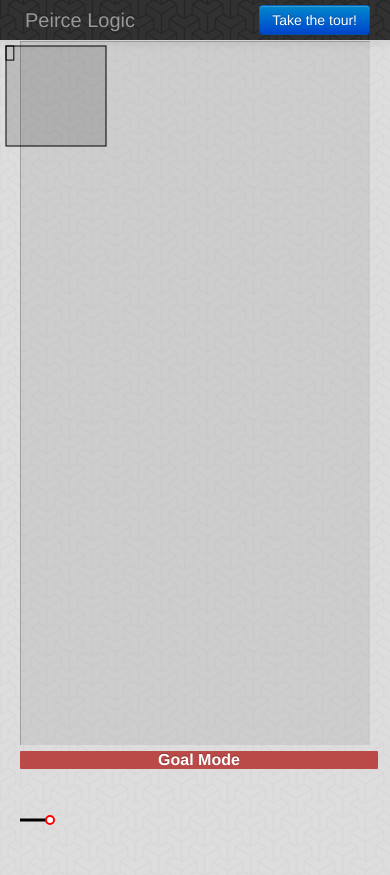
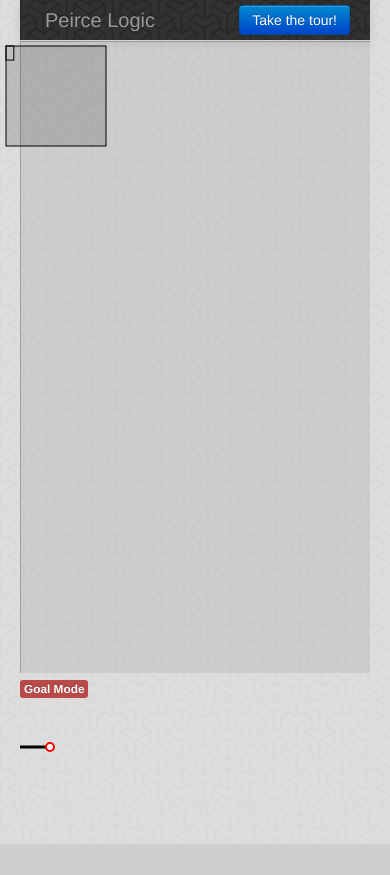
Before and after one commit to pdwood/Peirce-Logic, a Python web app: template appengine/templates/index.html in a window 390 px wide. After the commit the page ends 844 px from the top, so only its background shows below. Run offline with Jinja, Linux system fonts and the light colour scheme; the template is opened without the code that fills it, so the values that code supplies are empty; some libraries are stand-ins or nearby versions.

Commit message:
[touch] css height scaling for all browsers fixed all navbar over drawing, needs to be made to override @media body in bootstrap responsive

```diff
--- a/appengine/css/style.css
+++ b/appengine/css/style.css
@@ -2,27 +2,36 @@
 {
     z-index: 1;
     overflow: hidden;
-
+	height: calc(100% - 180px);
+	height: -moz-calc(100$ - 180px);
+	height: webkit-calc(100% - 180px);
 	width: 100%;
 }
 
 
 #paper{
 	width: 100%;
-	height: calc(100% - 140px);
-	height: -moz-calc(100$ - 140px);
-	height: webkit-calc(100% - 140px);
+	height: calc(100% - 180px);
+	height: -moz-calc(100$ - 180px);
+	height: webkit-calc(100% - 180px);
 }
 
 #timeline
 {
     background: url(../img/patternlight.png);
-	width: 100%
+	width: 100%;
+}
+
+#no_margin
+{
+	margin-left: 0px;
+	margin-right: 0px
 }
 
 body
 {
-    background: url(../img/patternlight.png)
+	background: url(../img/patternlight.png);
+}
 }
 
 #ModeLink
@@ -32,6 +41,13 @@
     -webkit-border-radius: 1px;
     -moz-border-radius: 1px;
     border-radius: 1px;
-    width: 100%;
+    width: calc(100% - 8px);
+	width: -moz-calc(100$ - 8px);
+	width: webkit-calc(100% - 8px);
     text-align: center
 }
+
+.navbar.navbar-inverse.navbar-static-top.fixedbar	 {
+margin-left: 0px;
+margin-right: 0px;
+}
--- a/appengine/js/Peirce.js
+++ b/appengine/js/Peirce.js
@@ -32,7 +32,7 @@
 		TheProof.execute_transfer();
 	};
 
-	Timeline = Raphael('timeline', TIMELINE_CANVAS_WIDTH(), TIMELINE_CANVAS_HEIGHT());
+	Timeline = Raphael('timeline', '100%', TIMELINE_CANVAS_HEIGHT());
 	branches.draw.call(Timeline, TheProof);
 
 	$(window).resize( function() {
--- a/appengine/templates/index.html
+++ b/appengine/templates/index.html
@@ -24,11 +24,6 @@
     <!-- Smoke -->
     <link rel="stylesheet" href="../css/smoke.css" type="text/css" media="screen" />
     <link rel="stylesheet" href="../css/smoke_100theme.css" type="text/css" media="screen" />
-
-    <!-- Styles --><!--
-    <link rel="stylesheet" href="../css/main.css">
-    <link rel="stylesheet" href="../css/normalize.css"> -->
-    <link rel="stylesheet" href="../css/style.css">
 
     <!-- Libraries -->
     <script src="../js/libs/boilerplate/vendor/jquery-1.8.0.min.js" type="text/javascript"></script>
@@ -66,15 +61,21 @@
     <script src="../js/gui/branches.js" type="text/javascript"></script>
 
     <script src="../js/tour.js" type="text/javascript"></script>
+
+	<!-- Styles --><!--
+    <link rel="stylesheet" href="../css/main.css">
+    <link rel="stylesheet" href="../css/normalize.css"> -->
+    <link rel="stylesheet" href="../css/style.css">
+
 </head>
-<body>
+<body id = "no_margin">
 <!--[if lt IE 7]>
     <p class="chromeframe">You are using an outdated browser. <a href="http://browsehappy.com/">Upgrade your browser today</a> or <a href="http://www.google.com/chromeframe/?redirect=true">install Google Chrome Frame</a> to better experience this site.</p>
 <![endif]-->
 
 
 <header>
-    <div class="navbar navbar-inverse navbar-static-top ">
+    <div class="navbar navbar-inverse navbar-static-top fixedbar">
         <div class="navbar-inner">
             <div class="container-fluid">
                 <!--
```
